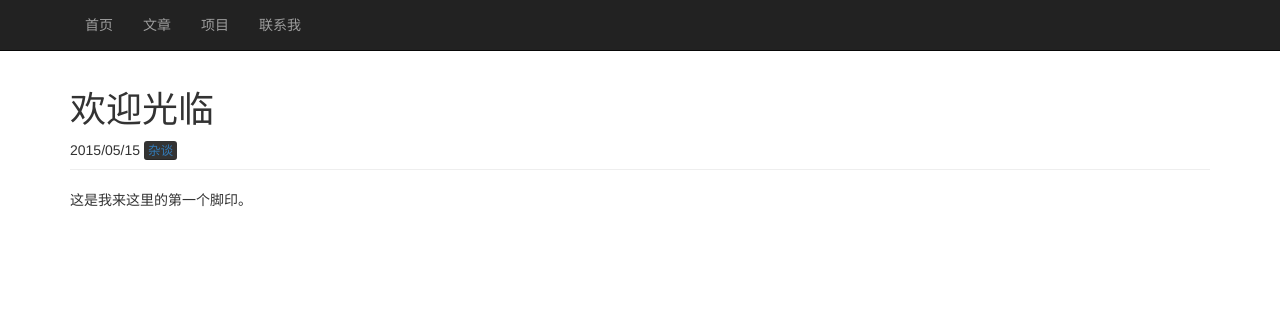
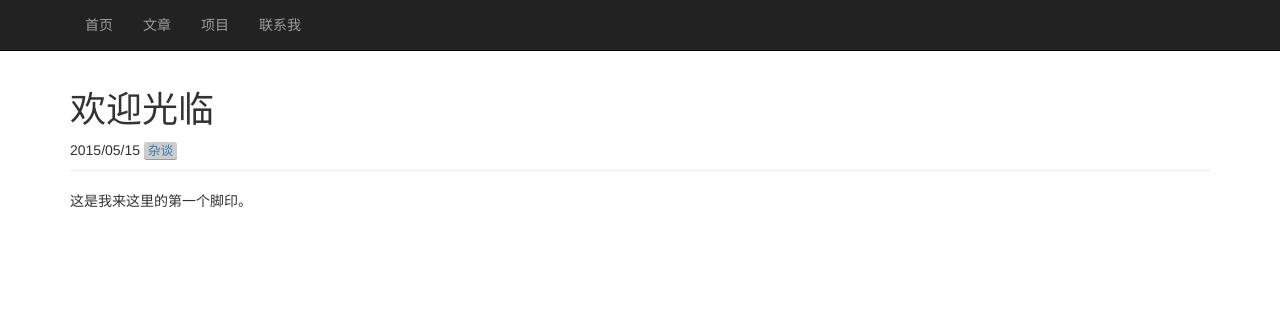
Before and after one commit to jinchangle/xiashuangxi.github.io, a Jekyll site: the page built from _posts/2015-05-15-start.md, in a window 1280 px wide. Shown: the top 331 px of the page. Built offline with Jekyll 4.4.1, drawn with Linux system fonts in a browser that asks for light colours; nearby versions of some CDN libraries.

Commit message:
Please enter the commit message for your changes. Lines starting  with '' will be ignored, and an empty message aborts the commit.  On branch master  Your branch is up-to-date with 'origin/master'.
 Changes to be committed:
	modified:   _layouts/post.html
	modified:   stylesheets/sticky-footer.css

```diff
--- a/_layouts/post.html
+++ b/_layouts/post.html
@@ -10,7 +10,7 @@
         {{page.date| date:"%Y/%m/%d" }}
 
         {% for tag in page.tags %}
-        <kbd><a href='#'>{{ tag }}</a></kbd>
+        <vkbd><a href='#'>{{ tag }}</a></vkbd>
         {% endfor %}
     </div>
     <p class="lead">{{ content }}</p>
--- a/stylesheets/sticky-footer.css
+++ b/stylesheets/sticky-footer.css
@@ -31,7 +31,12 @@ body {
   margin: 20px 0;
 }
 */
-
-.head{
-    background : url(/images/head.jpg);
+vkbd {
+    padding: 2px 4px;
+    font-size: 90%;
+    color: #fff;
+    background-color: #ccc;
+    border-radius: 3px;
+    -webkit-box-shadow: inset 0 -1px 0 rgba(0,0,0,.25);
+    box-shadow: inset 0 -1px 0 rgba(0,0,0,.25);
 }
```
